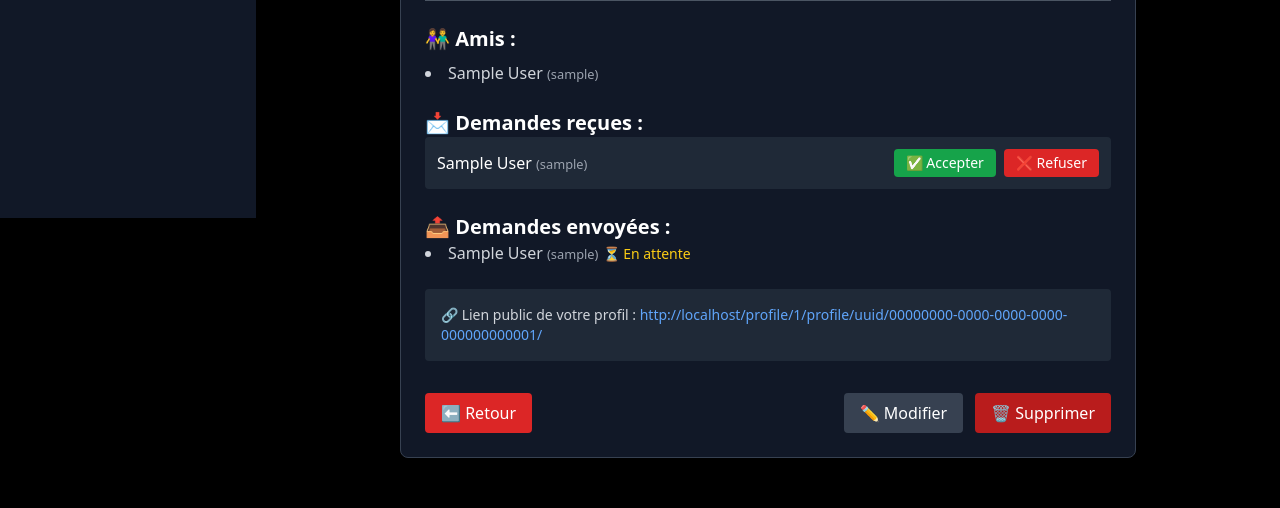
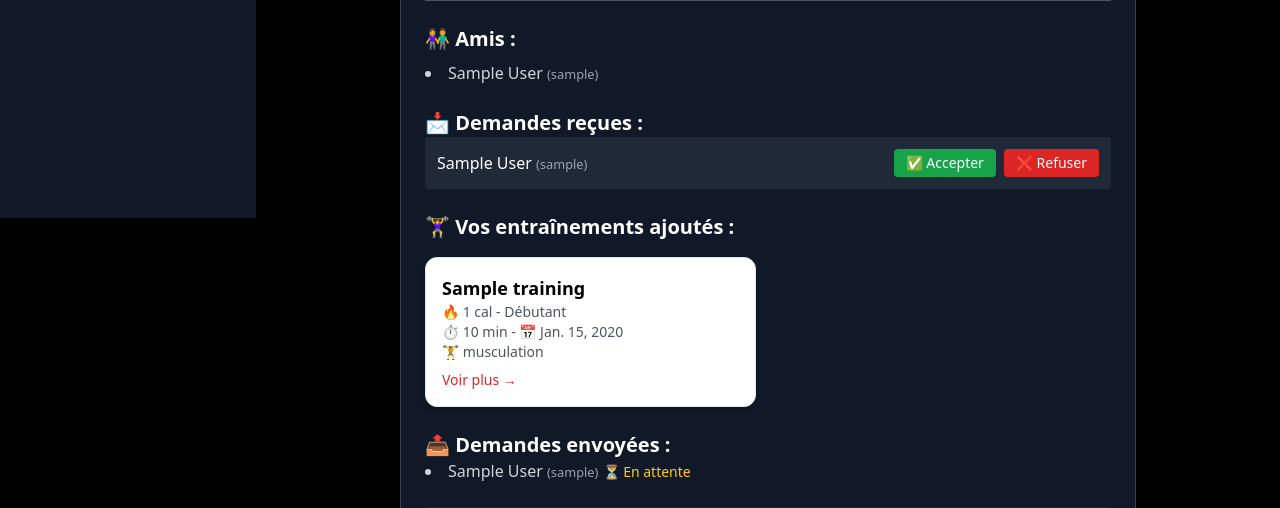
Before and after one commit to orianecorral/MuscleAI, a Django app: page /profile/1/ in a window 1280 px wide. Shown: the part 582-1090 px from the top of the page. Run offline with Django 5.2, Linux system fonts and the light colour scheme; a user stored in the database is signed in; tables that the repository leaves empty hold one stand-in row (values such as "Sample post"); parts of the project's set-up code (start-up, migrations or seed data) failed here and were passed over; some libraries are stand-ins or nearby versions.

Commit message:
entrainements rajoutés a profils

```diff
--- a/myproject/myapp/models.py
+++ b/myproject/myapp/models.py
@@ -74,7 +74,7 @@ class Training(models.Model):
         ("Avancé", "Avancé"),
         ("Tous niveaux", "Tous niveaux"),
     )
-
+    profile = models.ForeignKey(Profile, on_delete=models.CASCADE, related_name="trainings", null=True, blank=True)
     training_name = models.CharField(max_length=200)
     training_type = models.CharField(max_length=200, choices = TYPE_CHOICES)
     training_duration = models.IntegerField()
@@ -86,7 +86,7 @@ class Training(models.Model):
 
     class Meta:
         db_table = 'training'
-        managed = False  # Important pour dire à Django de ne pas toucher la table
+        managed = True  # Important pour dire à Django de ne pas toucher la table
 
     def __str__(self):
         return self.training_name
--- a/myproject/myapp/templates/profiles/profile_info.html
+++ b/myproject/myapp/templates/profiles/profile_info.html
@@ -63,6 +63,28 @@
         </ul>
       {% endif %}
 
+      <!-- 🏋️‍♀️ Trainings ajoutés -->
+      {% if trainings %}
+        <h3 class="mt-6 text-xl font-semibold">🏋️‍♀️ Vos entraînements ajoutés :</h3>
+        <div class="grid grid-cols-1 sm:grid-cols-2 gap-6 mt-4">
+          {% for training in trainings %}
+            <div class="bg-white rounded-xl overflow-hidden shadow-md border text-black card-hover">
+              <div class="p-4">
+                <h3 class="text-lg font-semibold truncate">{{ training.training_name }}</h3>
+                <p class="text-sm text-gray-600">🔥 {{ training.training_calories }} cal - {{ training.level }}</p>
+                <p class="text-sm text-gray-600">⏱ {{ training.training_duration }} min - 📅 {{ training.training_date }}</p>
+                <p class="text-sm text-gray-600">🏋️ {{ training.training_type }}</p>
+                <a href="{% url 'training_info' training.id %}" class="text-red-600 text-sm font-medium mt-2 block">
+                  Voir plus →
+                </a>
+              </div>
+            </div>
+          {% endfor %}
+        </div>
+      {% else %}
+        <p class="text-gray-400 mt-6">Vous n'avez pas encore ajouté d'entraînement.</p>
+      {% endif %}
+
       <!-- 📤 Demandes envoyées -->
       <h3 class="mt-6 text-xl font-semibold">📤 Demandes envoyées :</h3>
       {% if sent_requests %}
--- a/myproject/myapp/views.py
+++ b/myproject/myapp/views.py
@@ -28,8 +28,12 @@ def profile_by_uuid(request, uuid):
 
 
 # ===================== Pages Générales =====================
+@login_required
 def homepage(request):
-    trainings = Training.objects.all()
+    # 🎯 Séparation des données
+    public_trainings = Training.objects.filter(profile__isnull=True)
+    user_trainings = Training.objects.filter(profile=request.user.profile)
+
     recherche = ''
     selected_types = []
     selected_levels = []
@@ -46,7 +50,7 @@ def homepage(request):
             selected_types = request.POST.getlist('types')
             selected_levels = request.POST.getlist('levels')
 
-            filters = Q()
+            filters = Q(profile__isnull=True)  # filtrer uniquement les trainings publics
 
             if recherche:
                 filters &= (
@@ -61,7 +65,7 @@ def homepage(request):
             if selected_levels:
                 filters &= Q(level__in=selected_levels)
 
-            trainings = Training.objects.filter(filters)
+            public_trainings = Training.objects.filter(filters)
 
         elif 'gender' in request.POST:
             try:
@@ -75,16 +79,18 @@ def homepage(request):
             except (ValueError, TypeError) as e:
                 error_message = f"Erreur dans le formulaire : {str(e)}"
 
+    # 🎨 Ajout d'images aléatoires pour les trainings publics
     image_list = [f'assets/images/gym{i}.jpg' for i in range(1, 10)]
     training_data = [
         {
             'training': training,
             'image': random.choice(image_list)
-        } for training in trainings
+        } for training in public_trainings
     ]
 
     return render(request, 'home.html', {
         'training_data': training_data,
+        'user_trainings': user_trainings,
         'recherche': recherche,
         'selected_types': selected_types,
         'selected_levels': selected_levels,
@@ -93,7 +99,6 @@ def homepage(request):
         'result': result,
         'error_message': error_message,
     })
-
 # ===================== Profils =====================
 @login_required
 def profile_info(request, pk):
@@ -101,11 +106,15 @@ def profile_info(request, pk):
 
     is_own_profile = request.user.profile == profile
 
+    # Récupérer les trainings liés à ce profil
+    trainings = Training.objects.filter(profile=profile)
+
     received_requests = FriendRequest.objects.filter(to_user=request.user, status='pending') if is_own_profile else None
     sent_requests = FriendRequest.objects.filter(from_user=request.user, status='pending') if is_own_profile else None
 
     context = {
         'profile': profile,
+        'trainings': trainings,
         'received_requests': received_requests,
         'sent_requests': sent_requests,
     }
@@ -385,3 +394,34 @@ def reject_friend_request(request, pk):
         messages.info(request, f"Demande de {friend_request.from_user.username} refusée.")
 
     return redirect('profile_info', pk=request.user.profile.pk)
+
+@login_required
+def add_training(request):
+    if request.method == 'POST':
+        form = TrainingForm(request.POST)
+        if form.is_valid():
+            training = form.save(commit=False)
+            training.profile = request.user.profile
+            training.save()
+            return redirect('profile')  # ou vers un dashboard
+    else:
+        form = TrainingForm()
+    return render(request, 'trainings/add_training.html', {'form': form})
+
+@login_required
+def add_training_to_profile(request, training_id):
+    if request.method == 'POST':
+        training_template = get_object_or_404(Training, id=training_id)
+
+        # Crée une copie personnalisée pour l'utilisateur
+        Training.objects.create(
+            profile=request.user.profile,
+            training_name=training_template.training_name,
+            training_type=training_template.training_type,
+            training_duration=training_template.training_duration,
+            training_calories=training_template.training_calories,
+            training_date=training_template.training_date,
+            goal=training_template.goal,
+            level=training_template.level,
+        )
+    return redirect('profile_info', pk=request.user.profile.pk)  # ou autre URL
--- a/myproject/urls.py
+++ b/myproject/urls.py
@@ -3,7 +3,7 @@ from django.urls import path, include
 from myapp import views
 from django.shortcuts import redirect
 from myapp.models import Profile, Training
-from myapp.views import accept_friend_request, bmi_view, calories_view, combined_view, login_view, logout_view, profile_info, profile_create_view, profile_delete, profile_update, profile_show, homepage, protein_view, reject_friend_request, send_friend_request, training_create_view, training_delete, training_info, training_show, training_update
+from myapp.views import accept_friend_request, add_training_to_profile, bmi_view, calories_view, combined_view, login_view, logout_view, profile_info, profile_create_view, profile_delete, profile_update, profile_show, homepage, protein_view, reject_friend_request, send_friend_request, training_create_view, training_delete, training_info, training_show, training_update
 
 def redirect_root(request):
     return redirect('/homepage')
@@ -25,6 +25,7 @@ urlpatterns = [
     path('trainings/update/<int:pk>/', training_update, name='training_update'),
     path('trainings/delete/<int:pk>/', training_delete, name='training_delete'),
     path('trainings', training_show, name='training_show'),
+    path('add-training/<int:training_id>/', add_training_to_profile, name='add_training_to_profile'),
 
 
     # path('',include(myproject.urls))
```
Also changed, not shown: myproject/myapp/forms.py (+10 -2 lines), myproject/myapp/templates/home.html (+20 -0 lines), myproject/myapp/templates/trainings/training_show.html (+15 -0 lines), myproject/myapp/migrations/0009_alter_training_options.py (added), myproject/myapp/migrations/0010_training_profile.py (added).
